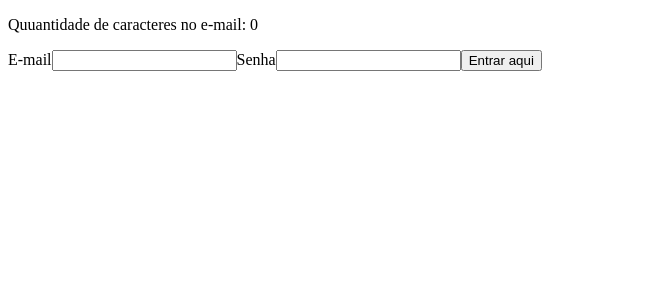
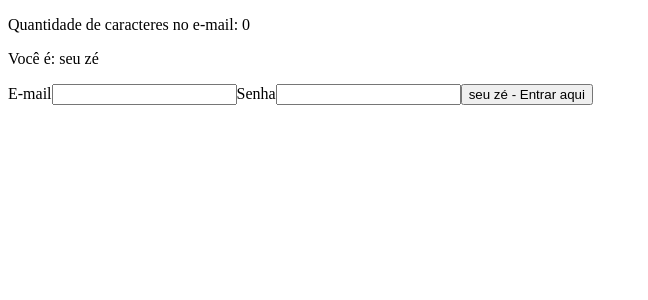
Before and after one commit to iguimaraesf/aulas-react, a React (Create React App) app: page /entrar in a window 1280 px wide. Shown: the top 300 px of the page, without its empty margins (0-648 px from the left). Built offline with nearby package versions, Linux system fonts and the light colour scheme.

Commit message:
feat: uso do contexto criado

```diff
--- a/src/pages/dashboard/Dashboard.tsx
+++ b/src/pages/dashboard/Dashboard.tsx
@@ -1,13 +1,17 @@
-import { useRef } from "react"
+import { useContext, useRef } from "react"
 import { Link } from "react-router-dom"
+import { UsuarioLogadoContext } from "../../shared/contexts"
 
 export const Dashboard = () => {
     // contador somente para exemplo do useRef
     const counterRef = useRef({counter: 0})
 
+    const {nomeDoUsuario} = useContext(UsuarioLogadoContext)
+
     return (
         <div>
             <p>Minha dashboard</p>
+            <p>Usuário logado: {nomeDoUsuario}</p>
             <p>Contador: {counterRef.current.counter}</p>
             <button onClick={() => counterRef.current.counter++}>Somar</button>
             <button onClick={() => console.log(counterRef.current.counter)}>Logar</button>
--- a/src/pages/login/Login.tsx
+++ b/src/pages/login/Login.tsx
@@ -1,4 +1,5 @@
-import { useCallback, useEffect, useMemo, useRef, useState } from "react"
+import { useCallback, useContext, useEffect, useMemo, useRef, useState } from "react"
+import { UsuarioLogadoContext } from "../../shared/contexts"
 import { ButtonLogin } from "./components/buttonLogin"
 import { InputLogin } from "./components/inputLogin"
 export const Login = () => {
@@ -24,10 +25,12 @@ export const Login = () => {
         // executa quando a SENHA é alterada... e na carga da página
         console.log(password)
     }, [password])
+    const {nomeDoUsuario} = useContext(UsuarioLogadoContext)
     return (
         <div>
             <form>
-                <p>Quuantidade de caracteres no e-mail: {emailLength}</p>
+                <p>Quantidade de caracteres no e-mail: {emailLength}</p>
+                <p>Você é: {nomeDoUsuario}</p>
                 <InputLogin
                     label="E-mail"
                     value={email}
--- a/src/pages/login/components/buttonLogin.tsx
+++ b/src/pages/login/components/buttonLogin.tsx
@@ -1,4 +1,5 @@
-import React from "react"
+import React, { useContext } from "react"
+import { UsuarioLogadoContext } from "../../../shared/contexts"
 
 interface ButtonLoginProps {
     type?: "button" | "submit" | "reset"
@@ -6,9 +7,10 @@ interface ButtonLoginProps {
     children: React.ReactNode
 }
 export const ButtonLogin: React.FC<ButtonLoginProps> = ({onClick, type, children}) => {
+    const {nomeDoUsuario} = useContext(UsuarioLogadoContext)
     return (
         <button type={type} onClick={onClick}>
-            {children}
+            {nomeDoUsuario} - {children}
         </button>
     )
 }
--- a/src/shared/contexts/usuarioLogado.tsx
+++ b/src/shared/contexts/usuarioLogado.tsx
@@ -4,7 +4,7 @@ interface UsuarioLogadoContextData {
     nomeDoUsuario: string
     children?: React.ReactNode
 }
-const UsuarioLogadoContext = createContext<UsuarioLogadoContextData>({} as UsuarioLogadoContextData)
+export const UsuarioLogadoContext = createContext<UsuarioLogadoContextData>({} as UsuarioLogadoContextData)
 
 export const UsuarioLogadoProvider: React.FC<UsuarioLogadoContextData> = ({children}) => {
     return (
```
Also changed, not shown: 1 other file (tests, documents, lock files or other folders).
